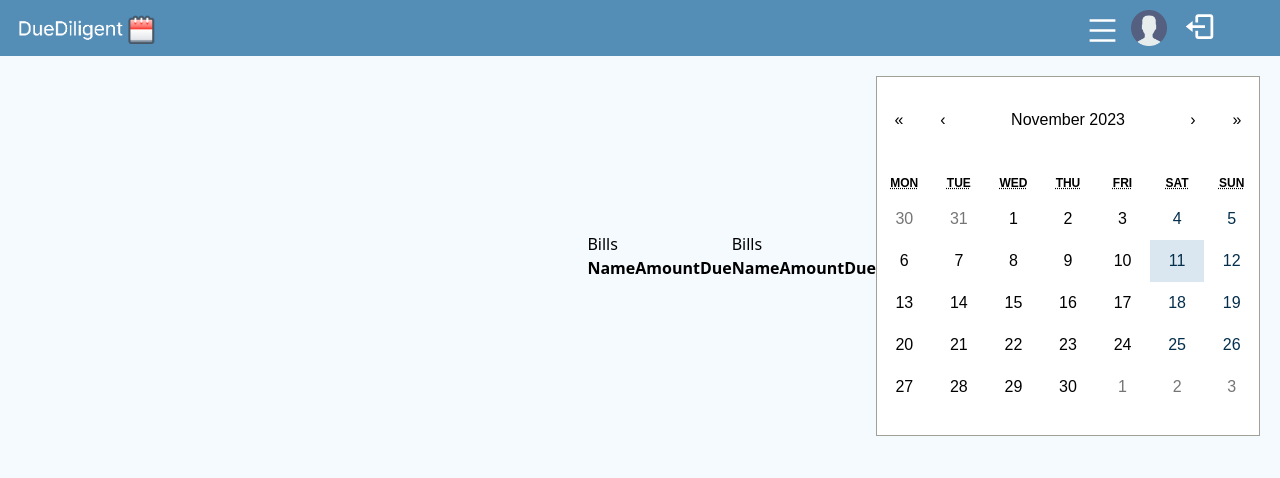
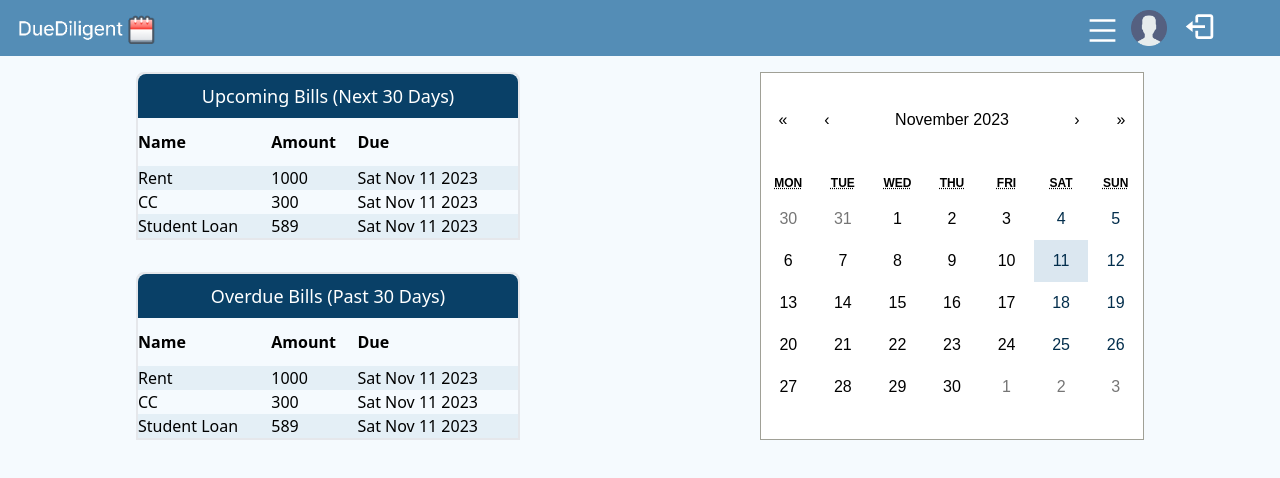
Before and after one commit to bsextion/due-diligent-ui, a Next.js app: page / in a window 1280 px wide. Shown: the top 478 px of the page. Built offline with nearby package versions, Linux system fonts and the light colour scheme.

Commit message:
Update tailwind config, update table css

```diff
--- a/package.json
+++ b/package.json
@@ -21,11 +21,11 @@
     "@types/node": "^20",
     "@types/react": "^18",
     "@types/react-dom": "^18",
-    "autoprefixer": "^10.0.1",
+    "autoprefixer": "^10.4.16",
     "eslint": "^8",
     "eslint-config-next": "14.0.2",
-    "postcss": "^8",
-    "tailwindcss": "^3.3.0",
+    "postcss": "^8.4.31",
+    "tailwindcss": "^3.3.5",
     "typescript": "^5"
   }
 }
--- a/src/common/PreviewModal.tsx
+++ b/src/common/PreviewModal.tsx
@@ -1,5 +1,5 @@
 import React from 'react';
-import { Bill } from '@/utils/types/Bill';
+import { Bill } from '@/common/constants/types/Bill';
 import { bills } from '@/utils/mockdata/bills';
 type PreviewModalProps = {
   title: string;
@@ -8,22 +8,40 @@ type PreviewModalProps = {
 
 const PreviewModal: React.FC<PreviewModalProps> = ({ title, bills }) => {
   return (
-    <div>
-      {title}
-      <table>
-        <thead>
-          <tr>
-            <th>Name</th>
-            <th>Amount</th>
-            <th>Due</th>
+    <div className='flex flex-col h-6 border-2 rounded-t-lg'>
+      <div className='flex justify-center p-2 bg-dark-blue-1 text-white text-lg font-mono rounded-t-lg'>
+        {title}
+      </div>
+
+      <table className='bg-light-gray-1 w-full'>
+        <thead className=''>
+          <tr className='w-full'>
+            <th scope='1' className='text-left py-3 w-0 font-medium'>
+              Name
+            </th>
+            <th scope='1' className='text-left py-3 w-0 font-medium'>
+              Amount
+            </th>
+            <th scope='1' className='text-left py-3 font-medium'>
+              Due
+            </th>
           </tr>
         </thead>
         <tbody>
-          {bills.map((bill) => (
-            <tr key={bill.id}>
-              <td>{bill.name}</td>
-              <td>{bill.amount}</td>
-              <td>{bill.dueDate.toDateString()}</td>
+          {bills.map((bill, index) => (
+            <tr
+              key={bill.id}
+              className={`${index % 2 == 0 ? 'bg-light-blue-1' : ''}`}
+            >
+              <td scope='col' className='py-2'>
+                {bill.name}
+              </td>
+              <td scope='col' className=' py-2'>
+                {bill.amount}
+              </td>
+              <td scope='col' className='py-2'>
+                {bill.dueDate.toDateString()}
+              </td>
             </tr>
           ))}
         </tbody>
--- /dev/null
+++ b/src/common/constants/types/Bill.ts
@@ -0,0 +1,9 @@
+export type Bill = {
+  id: string;
+  name: string;
+  amount: number;
+  dueDate: Date;
+  status: 'paid' | 'overdue';
+  // createdBy: User["id"];
+  createdAt: Date;
+};
--- a/src/pages/index.tsx
+++ b/src/pages/index.tsx
@@ -3,15 +3,20 @@ import { Inter } from 'next/font/google'
 import Navbar from '@/components/Navbar/Navbar'
 import CalendarCanvas from '@/components/Calendar/CalendarCanvas'
 import PreviewModal from '@/common/PreviewModal'
+import { bills } from '@/utils/mockdata/bills'
+import { Bill } from '@/common/constants/types/Bill'
 
 
 export default function Home() {
+  const billsData: Bill[] = bills;
   return (
-    <main className='bg-light-gray-1 min-h-screen'>
+    <main className='bg-light-gray-2 min-h-screen'>
     <Navbar/>
-    <div className='flex items-center justify-end min-w-screen h-96 m-2 p-3'>
-      <PreviewModal title='Bills' bills={[]}/>
-      <PreviewModal title='Bills' bills={[]}/>
+    <div className='flex items-center justify-around min-w-screen h-96 m-2 p-2'>
+      <div className='flex flex-col h-full w-96 justify-between' >
+      <PreviewModal title='Upcoming Bills (Next 30 Days)' bills={billsData}/>
+      <PreviewModal title='Overdue Bills (Past 30 Days)' bills={billsData }/>
+      </div>
       <CalendarCanvas/>
     </div>
     </main>
--- a/src/utils/mockdata/bills.ts
+++ b/src/utils/mockdata/bills.ts
@@ -1,25 +1,28 @@
-import { Bill } from "@/utils/types/Bill";
+import { Bill } from '@/common/constants/types/Bill';
 
 export const bills: Bill[] = [
   {
-        id: "1",
-        name: "Rent",
+    id: '1',
+    name: 'Rent',
     amount: 1000,
     dueDate: new Date(),
     createdAt: new Date(),
+    status: 'paid',
   },
   {
-        id: "2",
-        name: "CC",
+    id: '2',
+    name: 'CC',
     amount: 300,
     dueDate: new Date(),
     createdAt: new Date(),
+    status: 'paid',
   },
   {
-        id: "3",
-        name: "Student Loan",
+    id: '3',
+    name: 'Student Loan',
     amount: 589,
     dueDate: new Date(),
     createdAt: new Date(),
+    status: 'overdue',
   },
-]
+];
--- a/tailwind.config.ts
+++ b/tailwind.config.ts
@@ -1,4 +1,4 @@
-import type { Config } from 'tailwindcss'
+import type { Config } from 'tailwindcss';
 
 const config: Config = {
   content: [
@@ -6,19 +6,36 @@ const config: Config = {
     './src/components/**/*.{js,ts,jsx,tsx,mdx}',
     './src/app/**/*.{js,ts,jsx,tsx,mdx}',
   ],
+  safelist: [
+    'rounded-t-lg',
+    'pr-2',
+    'text-left',
+    'px-1',
+    'px-6',
+    'py-3',
+    'py-4',
+    {
+      pattern: /bg-(dark|light)-(red|green|blue|white)-(1|2|3)/,
+      variants: ['lg', 'hover', 'focus', 'lg:hover'],
+    },
+  ],
   theme: {
     extend: {
       colors: {
-				"dark-layer-2": "rgb(26,26,26)",
-				"light-gray-1": "rgb(245, 250, 254)",
-				"brand-blue": "rgb(84, 141, 182)",
-				"brand-blue-s": "rgb(126, 169, 200)",
-				"dark-yellow": "rgb(255 192 30)",
-				"dark-pink": "rgb(239, 67, 99)",
-				"dark-green-s": "rgb(44 187 93)",
+        'dark-layer-2': 'rgb(26,26,26)',
+        'light-gray-1': 'rgb(255, 255, 255)',
+        'light-gray-2': 'rgb(245, 250, 254)',
+        'brand-blue': 'rgb(84, 141, 182)',
+        'brand-blue-s': 'rgb(126, 169, 200)',
+        'light-blue-1': 'rgb(228, 239, 246)',
+        'dark-blue-1': 'rgb(9, 64, 103)',
+        'dark-yellow': 'rgb(255 192 30)',
+        'dark-pink': 'rgb(239, 67, 99)',
+        'dark-green-s': 'rgb(44 187 93)',
       },
     },
   },
+
   plugins: [],
-}
-export default config
+};
+export default config;
```
Also changed, not shown: src/utils/types/Bill.ts (deleted, +0 -8 lines), src/common/constants/strings.ts (added), src/common/constants/types/User.ts (renamed from src/utils/types/User.ts), 2 other files (tests, documents, lock files or other folders). Lines whose indentation alone changed are shown as unchanged.
